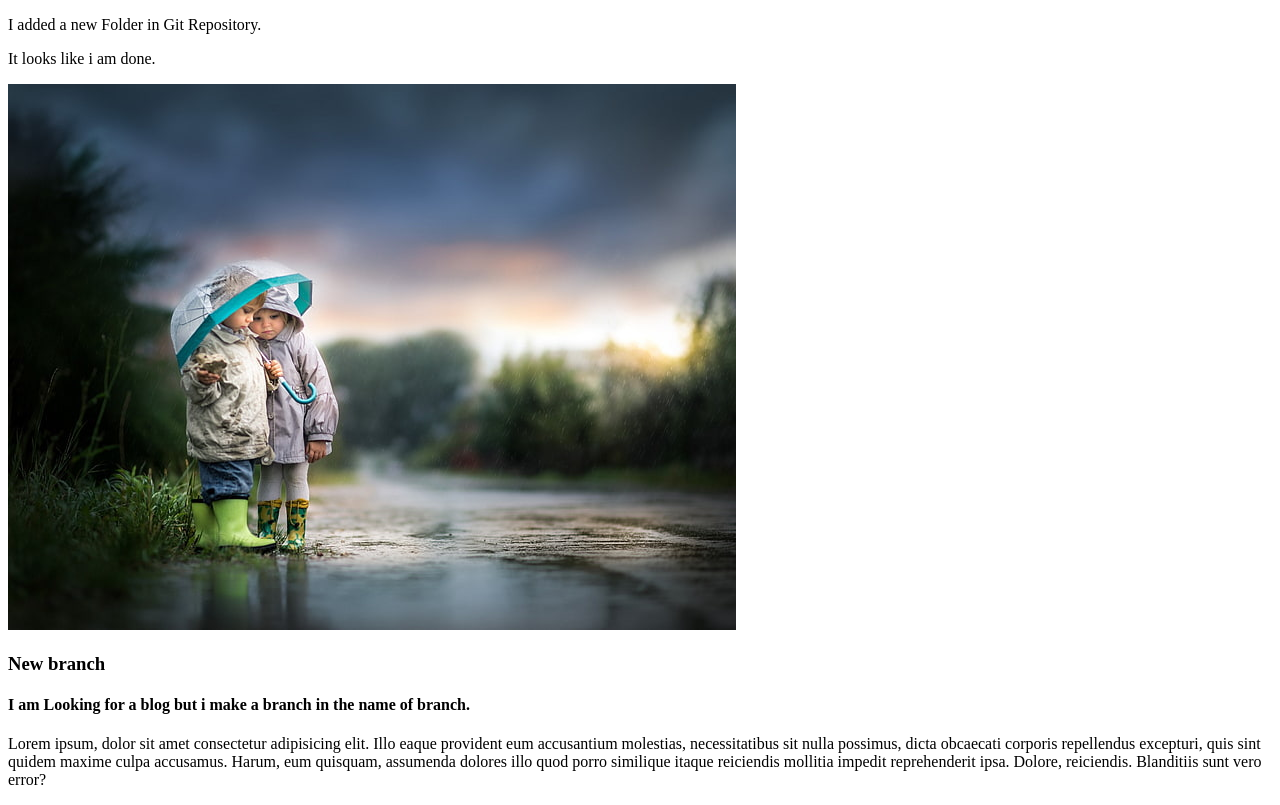
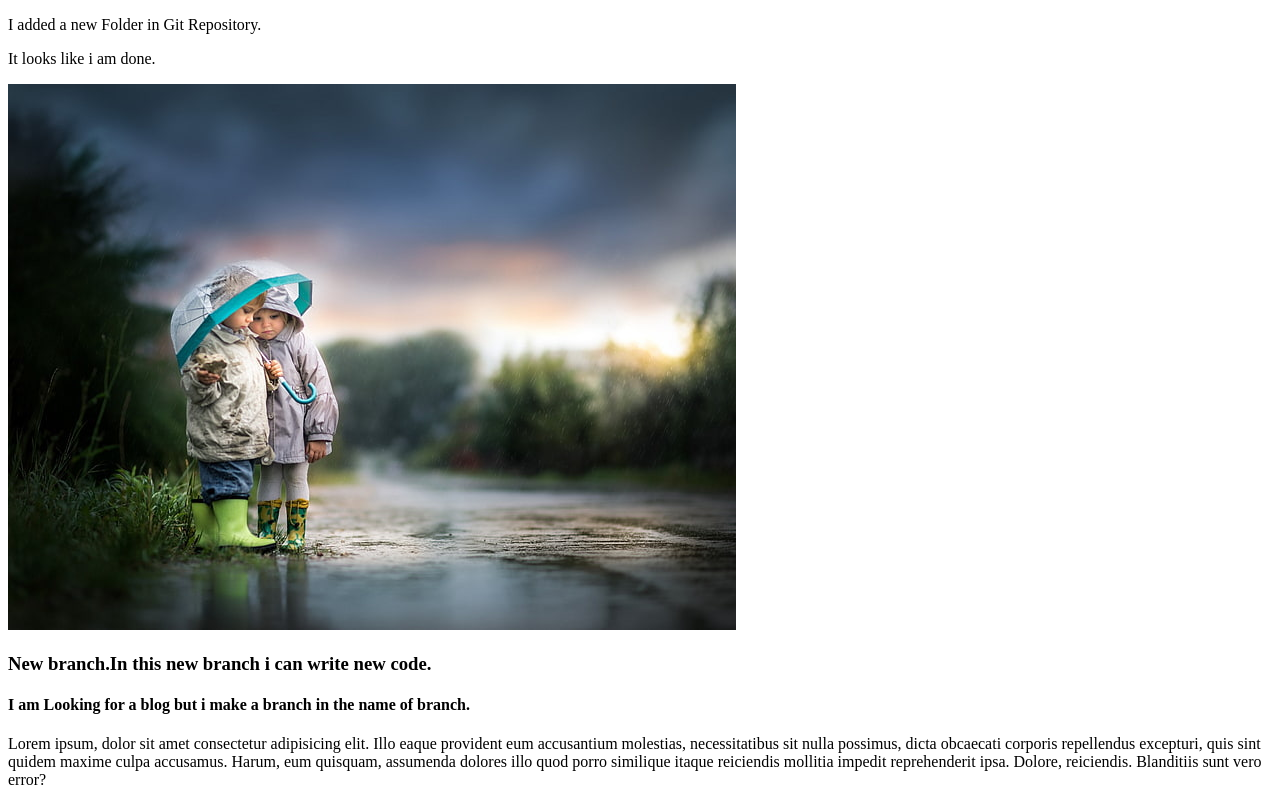
Before and after one commit to SayhanAhemd/ext, a plain HTML site: page index.html in a window 1280 px wide. Drawn offline with Linux system fonts and the light colour scheme.

Commit message:
added code

```diff
--- a/index.html
+++ b/index.html
@@ -11,7 +11,7 @@
     <p>It looks like i am done.</p>
     <img src="little boy.jpg" alt="alt">
     <div>
-        <h3>New branch</h3>
+        <h3>New branch.In this new branch i can write new code.</h3>
         <h4>I am Looking for a blog but i make a branch in the name of branch.</h4>
         <p>Lorem ipsum, dolor sit amet consectetur adipisicing elit. Illo eaque provident eum accusantium molestias, necessitatibus sit nulla possimus, dicta obcaecati corporis repellendus excepturi, quis sint quidem maxime culpa accusamus. Harum, eum quisquam, assumenda dolores illo quod porro similique itaque reiciendis mollitia impedit reprehenderit ipsa. Dolore, reiciendis. Blanditiis sunt vero error?</p>
     </div>
```
